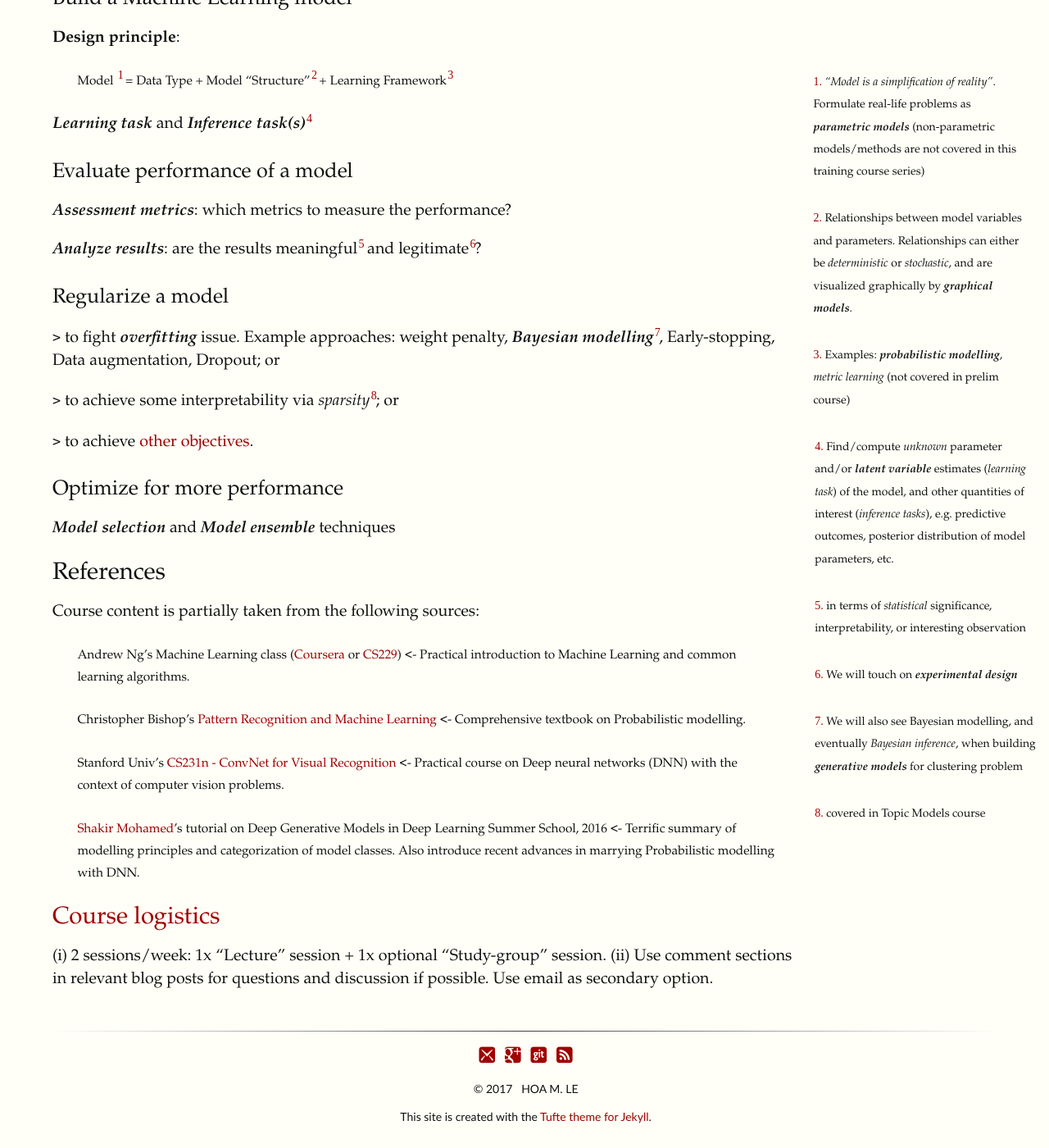
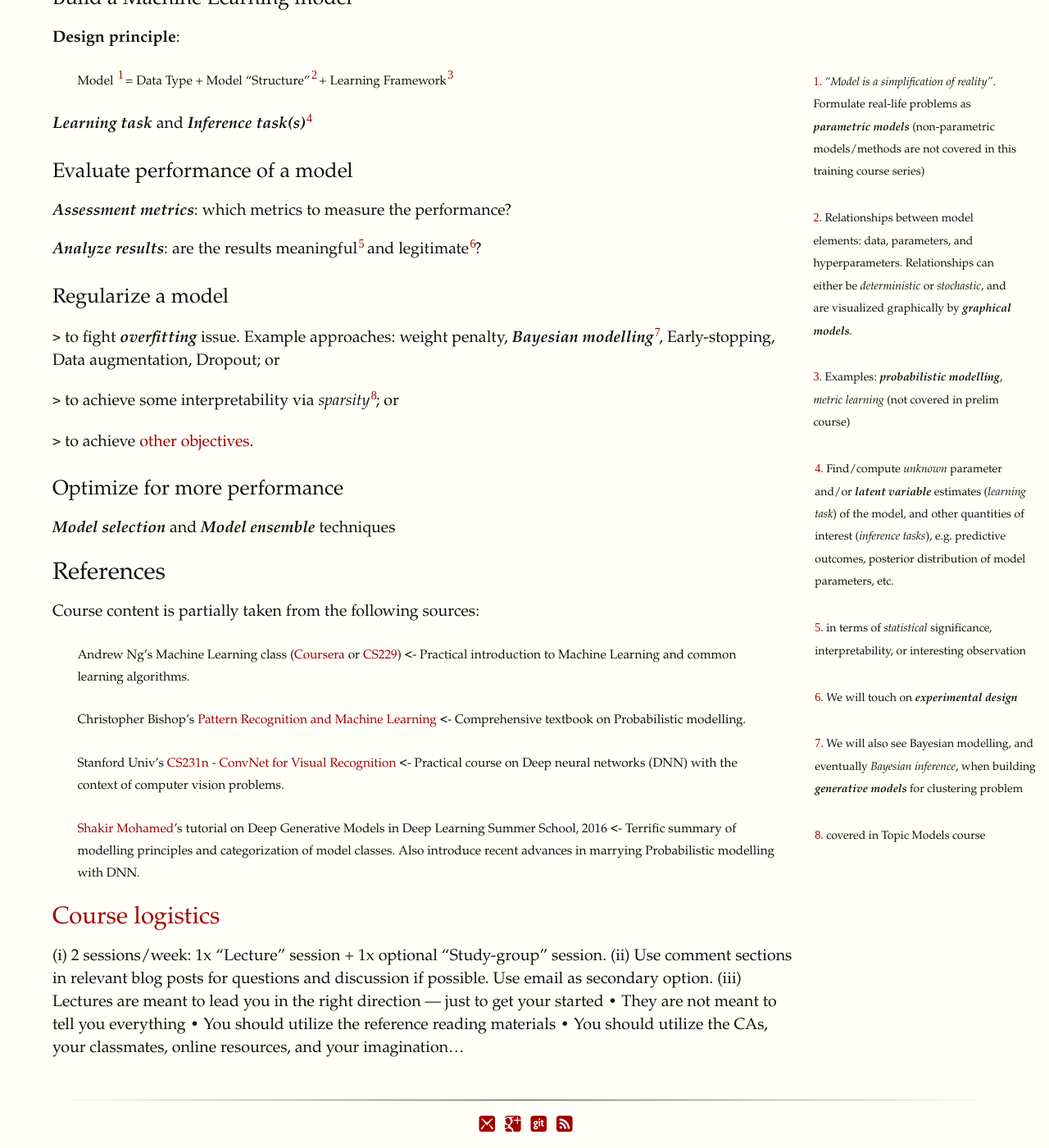
Before and after one commit to huuson94/hoamle.github.io, a Jekyll site: the page built from _posts/2016-10-01-essence-machine-deep-learning.md, in a window 1280 px wide and 1400 px high, scrolled down 682 px. Shown: the whole window at 82% size. Built offline with Jekyll 4.4.1, drawn with Linux system fonts in a browser that asks for light colours.

Commit message:
update essenceml summary

```diff
--- a/_posts/2016-10-01-essence-machine-deep-learning.md
+++ b/_posts/2016-10-01-essence-machine-deep-learning.md
@@ -16,7 +16,7 @@ This short course aims to introduce new starters to the field of *Machine Learni
 ### Build a Machine Learning model
 **Design principle**:
 
-> Model {% sidenote 'sn-model' '*"Model is a simplification of reality"*. Formulate real-life problems as ***parametric models*** (non-parametric models/methods are not covered in this training course series)' %} = Data Type + Model "Structure"{% sidenote 'sn-structure' 'Relationships between model variables and parameters.  Relationships can either be *deterministic* or *stochastic*, and are visualized graphically by ***graphical models***.' %} + Learning Framework{% sidenote 'sn-framework' 'Examples: ***probabilistic modelling***, *metric learning* (not covered in prelim course)' %}
+> Model {% sidenote 'sn-model' '*"Model is a simplification of reality"*. Formulate real-life problems as ***parametric models*** (non-parametric models/methods are not covered in this training course series)' %} = Data Type + Model "Structure"{% sidenote 'sn-structure' 'Relationships between model elements: data, parameters, and hyperparameters.  Relationships can either be *deterministic* or *stochastic*, and are visualized graphically by ***graphical models***.' %} + Learning Framework{% sidenote 'sn-framework' 'Examples: ***probabilistic modelling***, *metric learning* (not covered in prelim course)' %}
 
 ***Learning task*** and ***Inference task(s)***{% sidenote 'sn-estimate' 'Find/compute *unknown* parameter and/or ***latent variable*** estimates (*learning task*) of the model, and other quantities of interest (*inference tasks*), e.g. predictive outcomes, posterior distribution of model parameters, etc.' %}
 
@@ -53,3 +53,9 @@ Course content is partially taken from the following sources:
 ## <a name="study">Course logistics</a>
 (i) 2 sessions/week: 1x "Lecture" session + 1x optional "Study-group" session.
 (ii) Use comment sections in relevant blog posts for questions and discussion if possible. Use email as secondary option.
+(iii) Lectures are meant to lead you in the right direction --- just
+to get your started
+• They are not meant to tell you everything
+• You should utilize the reference reading materials
+• You should utilize the CAs, your classmates, online resources, and your
+imagination…
```
Also changed, not shown: _posts/2016-01-16-deep-art-fun.md (+1 -1 lines), _posts/2017-03-01-machine-learning-appendix.md (+4 -4 lines), README.md.
